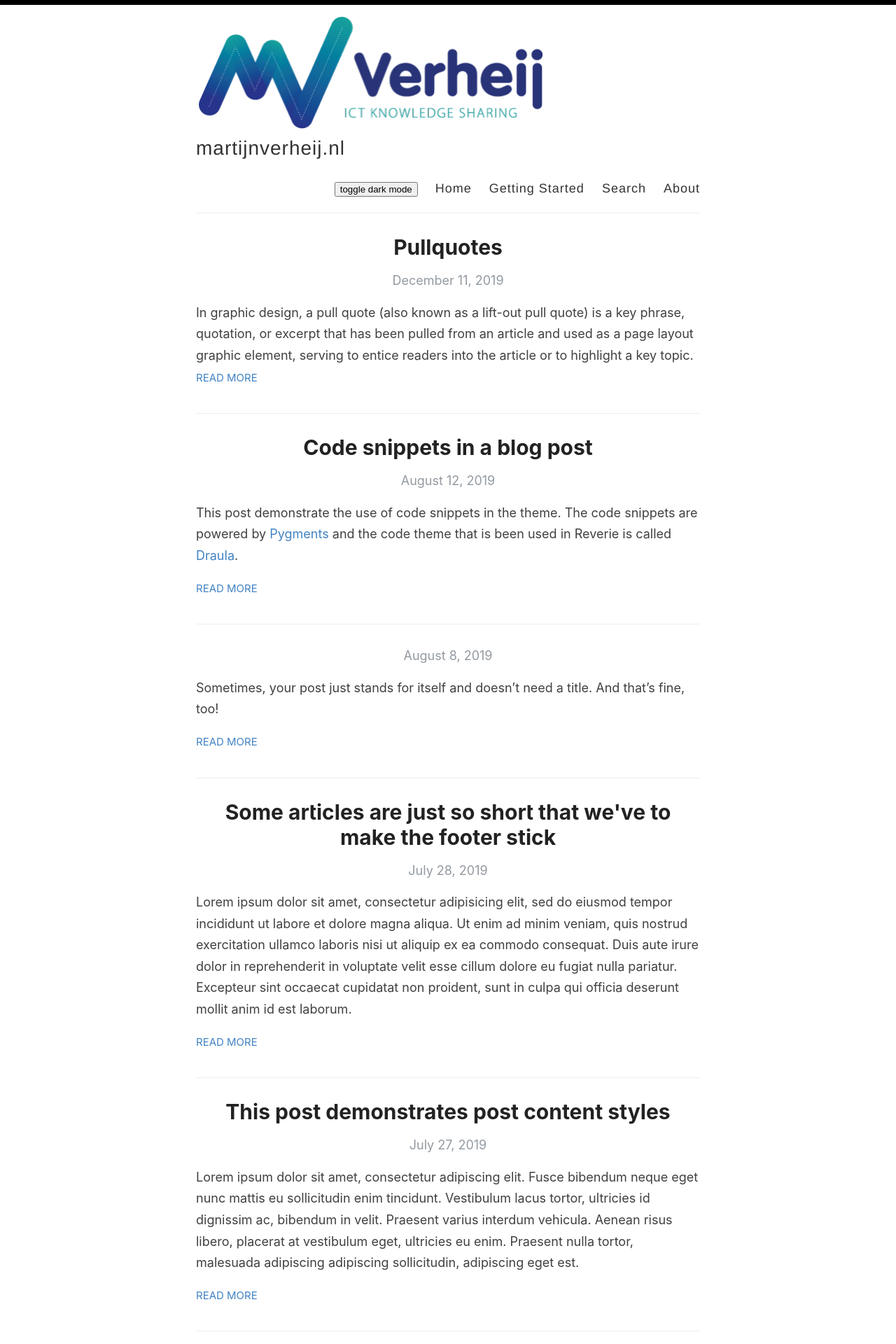
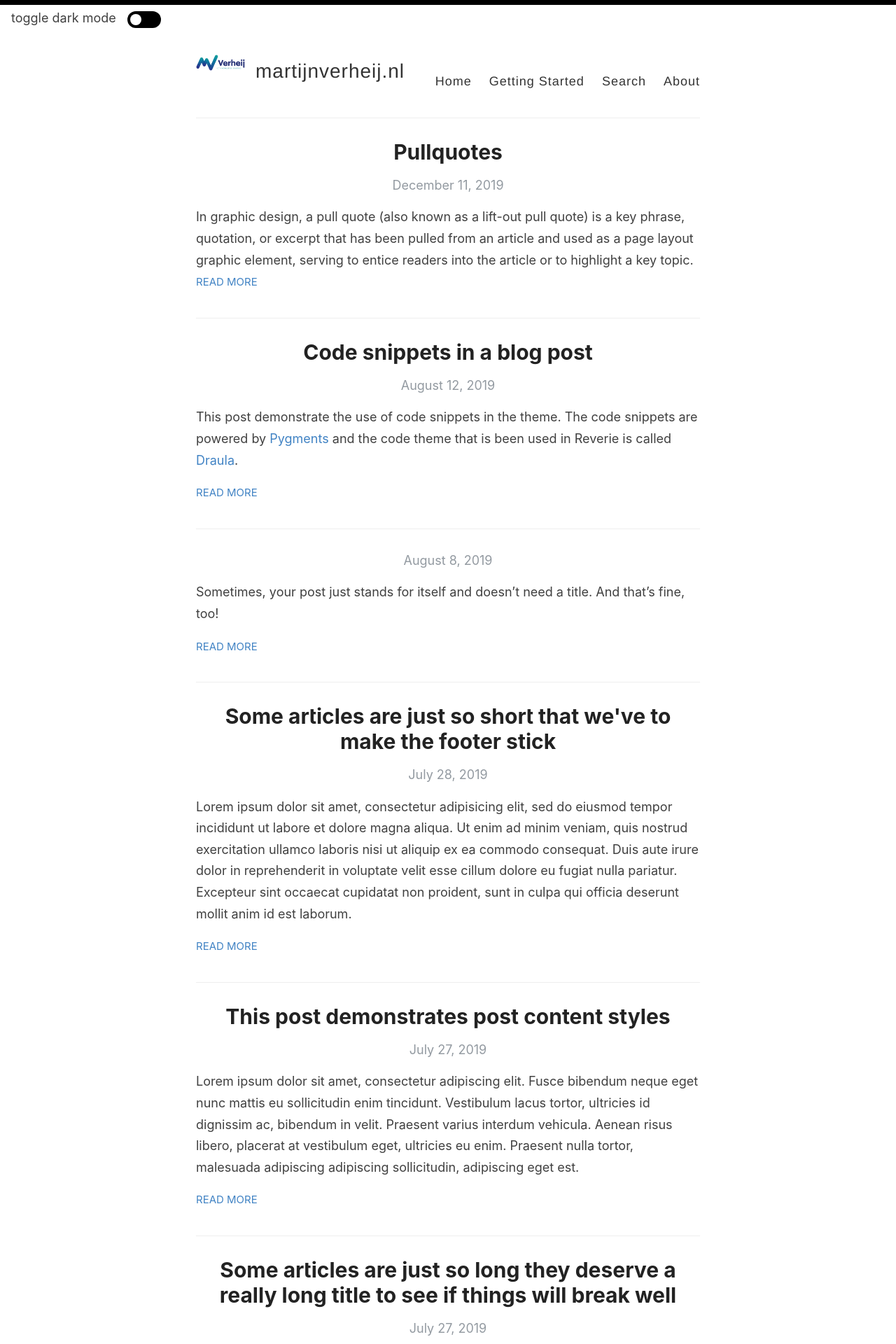
Before and after one commit to martijnverheij/martijnverheij.github.io, a Jekyll site: the page built from index.html, in a window 1280 px wide. Shown: the top 1920 px of the page at 70% size. Built offline with Jekyll 4.4.1, drawn with Linux system fonts in a browser that asks for light colours; the list of posts is cut into pages by our own code.

Commit message:
make darkmode nicer

```diff
--- a/_layouts/default.html
+++ b/_layouts/default.html
@@ -16,6 +16,16 @@
   </head>
 
   <body>
+    <!--what is this bar for??-->
+    <!--<div id="bar"></div>-->
+
+    <div class="top-right-corner">
+      <div style="padding-right:1rem;margin-top:-.3rem;">toggle dark mode</div>
+      <div class="switch">
+        <span class="btn-toggle"></span>
+      </div>
+    </div>
+
     <div id="bar"></div>
     <div class="wrapper-container">
       <div class="wrapper-masthead">
--- a/assets/style.js
+++ b/assets/style.js
@@ -1,38 +1,39 @@
 // Toggles dark mode and stuff.
 // css-tricks.com/a-complete-guide-to-dark-mode-on-the-web
 
+function isActuallyDarkTheme() {
+  return (document.documentElement.classList.contains("dark-mode"))
+}
+
 function getTheme() {
-    currentTheme = localStorage.getItem("theme");
-    if (currentTheme) {
-      return currentTheme;
-    } else {
-      return "light";  // light by default
+  return (isActuallyDarkTheme() ? "dark" : "light")
 }
+
+function getThemePref() {
+  return localStorage.getItem("theme");
+}
+
+function getThemeOSPref() {
+  return (window.matchMedia("(prefers-color-scheme: dark)").matches ? "dark" : "light")
 }
 
 function toggleTheme() {
-    const currentTheme = getTheme();
-    document.documentElement.classList.toggle("dark-mode");
-
-    // The theme starts as light.
-    if (currentTheme == "dark") {
-      localStorage.setItem("theme", "light");
-    } else if (currentTheme == "light") {
-      localStorage.setItem("theme", "dark");
-    }
+  document.documentElement.classList.toggle("dark-mode")
+  localStorage.setItem("theme", getTheme())
 }
 
-  function setTheme(theme) {
-    if (theme == getTheme()) {
-      return;
-    }
-    toggleTheme();
+if (!getThemePref()) {
+  localStorage.setItem("theme", getThemeOSPref())
 }
 
-  var preferredTheme = getTheme();
-
-  if (window.matchMedia("(prefers-color-scheme: dark)").matches) {
-    preferredTheme = "dark";
+if (getTheme() != getThemePref()) {
+  toggleTheme()
 }
 
-  setTheme(preferredTheme);
+document.addEventListener(
+  "DOMContentLoaded",  // wait for HTML to load, then we can add the button event.
+  function () {
+    const btn = document.querySelector(".switch");
+    btn.addEventListener("click", toggleTheme)
+  }
+)
--- a/assets/style.scss
+++ b/assets/style.scss
@@ -29,6 +29,39 @@
 
 .dark-mode {
   filter: invert(100%) hue-rotate(180deg);
+}
+
+// Toggle
+// https://codepen.io/coralcat/pen/qBayzVX
+.switch {
+    display: flex;
+    border-radius: 50px;
+    height: 1.5rem;
+    width: 3rem;
+    padding: .26rem;
+    background-color: black;
+    transition: background-color .2s;
+    cursor: pointer;
+}
+
+.top-right-corner {
+  display: flex;
+  position: relative;
+  margin: 0;
+  vertical-align: top;
+  padding: 1rem;
+}
+
+.btn-toggle {
+    width: 1rem;
+    height: 1rem;
+    border-radius: 20px;
+    background-color: white;
+    transition: transform .1s;
+}
+
+.dark-mode .btn-toggle {
+    transform: translateX(1.5rem);
 }
 
 body {
@@ -290,8 +323,8 @@
 
 .site-avatar {
   float: left;
-  width: 500px;
-  height: 168px;
+  width: 70px;
+  height: 70px;
   margin-right: 15px;
 
   @include mobile {
```
Also changed, not shown: other parts of _layouts/default.html (+0 -1 lines). Lines whose indentation alone changed are shown as unchanged.
